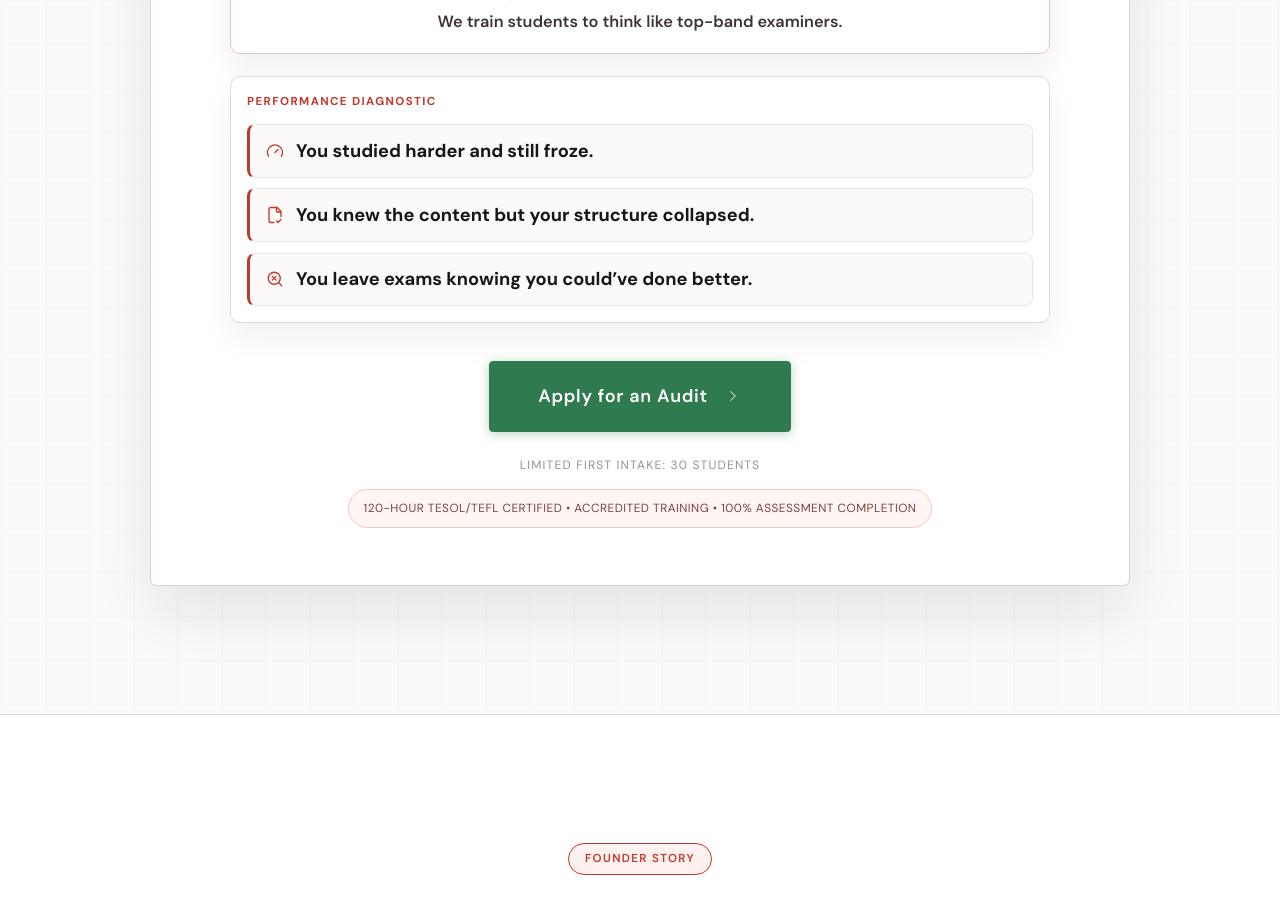
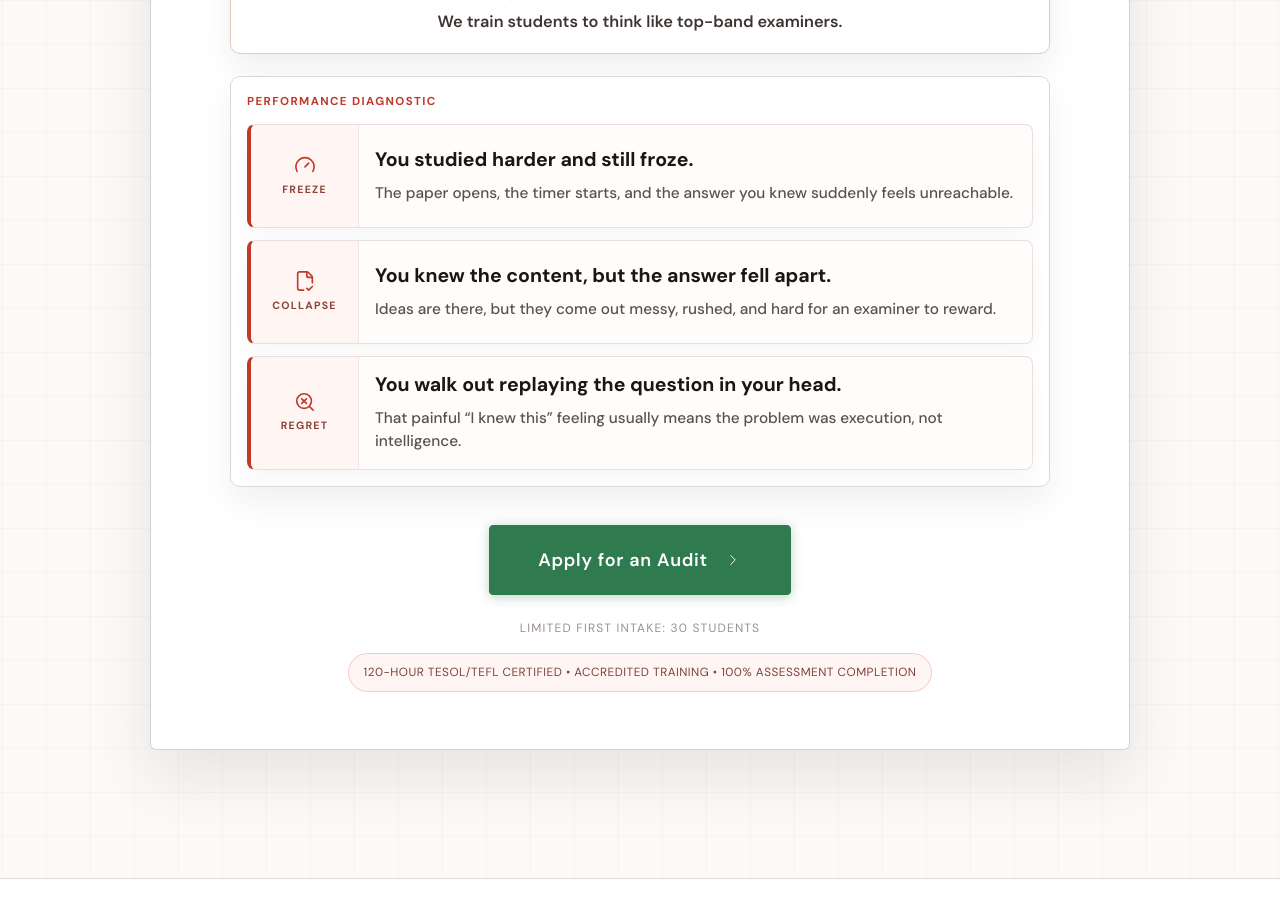
Before and after one commit to zakmero/bryan-coaching-site, a React (Vite) app: page / in a window 1280 px wide. Shown: the part 880-1798 px from the top of the page. Built offline with nearby package versions, Linux system fonts and the light colour scheme.

Commit message:
Strengthen diagnostic cards

```diff
--- a/src/AppV2Original.jsx
+++ b/src/AppV2Original.jsx
@@ -24,9 +24,24 @@ const ICON_STROKE = 1.25;
 const EXAM_FOCUS = ['A-Level', 'IB', 'IELTS', 'TOEFL'];
 const APPLY_HASH = '#/apply';
 const HERO_DIAGNOSTICS = [
-  { icon: Gauge, text: 'You studied harder and still froze.' },
-  { icon: FileCheck2, text: 'You knew the content but your structure collapsed.' },
-  { icon: SearchX, text: 'You leave exams knowing you could’ve done better.' },
+  {
+    icon: Gauge,
+    label: 'Freeze',
+    title: 'You studied harder and still froze.',
+    detail: 'The paper opens, the timer starts, and the answer you knew suddenly feels unreachable.',
+  },
+  {
+    icon: FileCheck2,
+    label: 'Collapse',
+    title: 'You knew the content, but the answer fell apart.',
+    detail: 'Ideas are there, but they come out messy, rushed, and hard for an examiner to reward.',
+  },
+  {
+    icon: SearchX,
+    label: 'Regret',
+    title: 'You walk out replaying the question in your head.',
+    detail: 'That painful “I knew this” feeling usually means the problem was execution, not intelligence.',
+  },
 ];
 
 const GradeMark = ({ children }) => (
@@ -301,10 +316,16 @@ const Hero = () => (
         <div className="v2-hero-diagnostics v2-animate-fade-up v2-delay-200" aria-label="Performance diagnostic warning signs">
           <p className="v2-hero-diagnostic-kicker">Performance Diagnostic</p>
           <ul>
-            {HERO_DIAGNOSTICS.map(({ icon: Icon, text }) => (
-              <li key={text}>
-                <Icon size={18} strokeWidth={1.8} />
-                <span>{text}</span>
+            {HERO_DIAGNOSTICS.map(({ icon: Icon, label, title, detail }) => (
+              <li key={title}>
+                <div className="v2-diagnostic-visual" aria-hidden="true">
+                  <Icon size={22} strokeWidth={1.8} />
+                  <span>{label}</span>
+                </div>
+                <span className="v2-diagnostic-copy">
+                  <strong>{title}</strong>
+                  <span>{detail}</span>
+                </span>
               </li>
             ))}
           </ul>
--- a/src/indexV2.css
+++ b/src/indexV2.css
@@ -1059,31 +1059,73 @@ object {
 
 .v2-hero-diagnostics ul {
   display: grid;
-  gap: 0.65rem;
+  gap: 0.75rem;
   margin: 0;
   padding: 0;
   list-style: none;
 }
 
 .v2-hero-diagnostics li {
-  display: flex;
-  align-items: center;
-  gap: 0.75rem;
-  min-height: 52px;
-  padding: 0.85rem 1rem;
-  border: 1px solid #ece5e1;
-  border-left: 3px solid var(--v2-accent);
+  position: relative;
+  display: grid;
+  grid-template-columns: 108px minmax(0, 1fr);
+  align-items: stretch;
+  gap: 1rem;
+  min-height: 104px;
+  padding: 0;
+  overflow: hidden;
+  border: 1px solid #eadfdc;
+  border-left: 4px solid var(--v2-accent);
   border-radius: 8px;
-  background: #fbfaf8;
-  color: var(--v2-text-primary);
-  font-size: clamp(1rem, 1.45vw, 1.14rem);
-  font-weight: 700;
-  line-height: 1.35;
-}
-
-.v2-hero-diagnostics svg {
+  background: #fffdfc;
+  color: var(--v2-text-primary);
+  box-shadow: 0 10px 22px rgba(26, 22, 20, 0.035);
+}
+
+.v2-diagnostic-visual {
+  display: grid;
+  place-items: center;
+  align-content: center;
+  gap: 0.35rem;
+  min-height: 100%;
+  padding: 0.85rem 0.7rem;
+  border-right: 1px solid #efe6e3;
+  background: #fff6f4;
+  color: var(--v2-accent);
+}
+
+.v2-diagnostic-visual svg {
   flex: 0 0 auto;
   color: var(--v2-accent);
+}
+
+.v2-diagnostic-visual span {
+  color: #8b4339;
+  font-size: 0.66rem;
+  font-weight: 800;
+  letter-spacing: 0.12em;
+  text-transform: uppercase;
+}
+
+.v2-diagnostic-copy {
+  display: grid;
+  align-content: center;
+  gap: 0.35rem;
+  padding: 1rem 1.1rem 1rem 0;
+}
+
+.v2-diagnostic-copy strong {
+  color: var(--v2-text-primary);
+  font-size: clamp(1.04rem, 1.55vw, 1.22rem);
+  font-weight: 800;
+  line-height: 1.28;
+}
+
+.v2-diagnostic-copy span {
+  color: var(--v2-text-secondary);
+  font-size: 0.96rem;
+  font-weight: 500;
+  line-height: 1.5;
 }
 
 .v2-hero-card li strong {
@@ -1719,9 +1761,25 @@ object {
     padding: 0.85rem;
   }
   .v2-hero-diagnostics li {
-    align-items: flex-start;
+    grid-template-columns: 1fr;
     min-height: auto;
-    padding: 0.8rem 0.85rem;
+  }
+  .v2-diagnostic-visual {
+    display: flex;
+    justify-content: flex-start;
+    min-height: auto;
+    padding: 0.7rem 0.85rem;
+    border-right: 0;
+    border-bottom: 1px solid #efe6e3;
+  }
+  .v2-diagnostic-copy {
+    padding: 0.85rem;
+  }
+  .v2-diagnostic-copy strong {
+    font-size: 1rem;
+  }
+  .v2-diagnostic-copy span {
+    font-size: 0.9rem;
   }
   .v2-hero-subnote {
     margin-bottom: 0.95rem;
```
